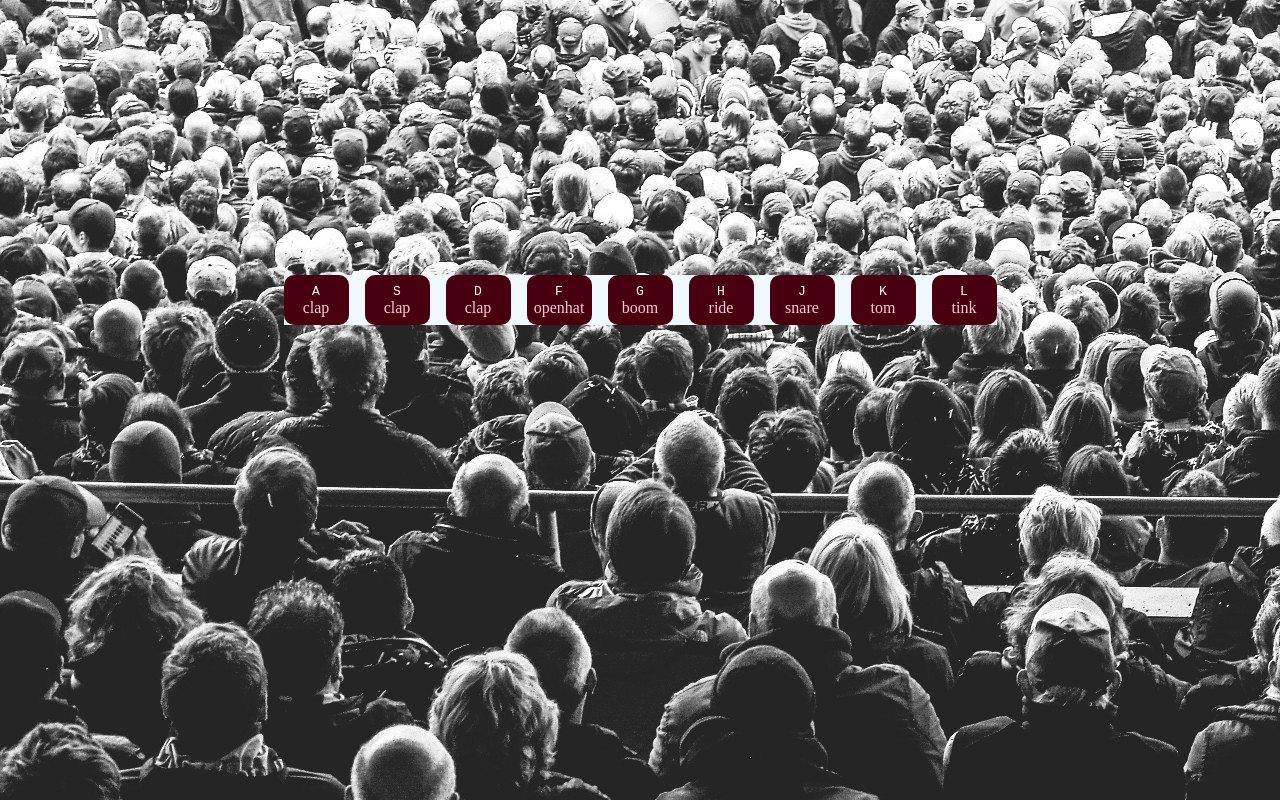
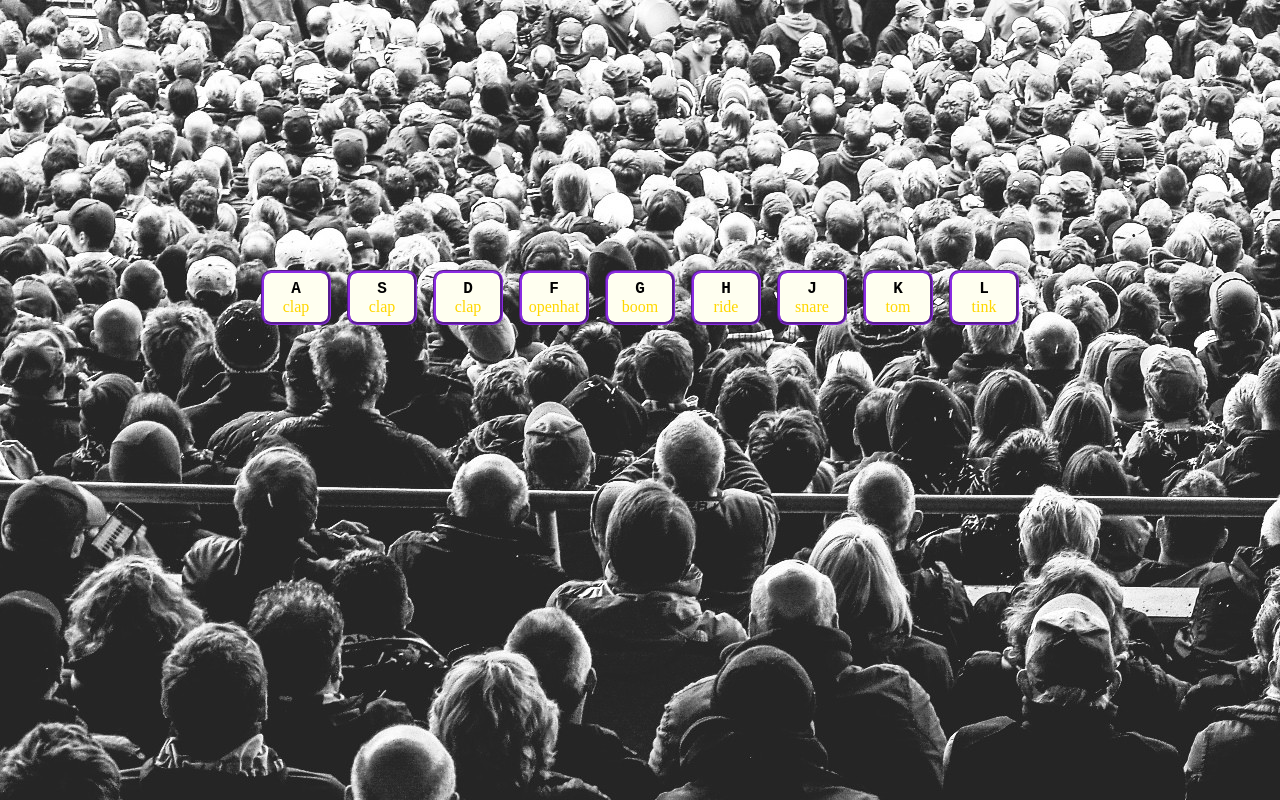
Before and after one commit to makemile/drum-sound, a website: page index.html in a window 1280 px wide. Drawn offline with Linux system fonts and the light colour scheme.

Commit message:
add: styles key

```diff
--- a/src/styles/app.css
+++ b/src/styles/app.css
@@ -6,7 +6,8 @@
 
 body {
     background-image: url(/src/img/background.jpg);
-    display: flex; /* align-content: flex-end; */
+    display: flex;
+    /* align-content: flex-end; */
     justify-content: center;
     height: 325px;
     align-items: flex-end;
@@ -22,23 +23,28 @@ body {
     flex-direction: column;
     justify-content: center;
     align-items: center;
-    width: 65px;
-    height: 50px;
-    background: rgb(72, 00, 17);
-    border-radius: 10px
+    width: 70px;
+    height: 55px;
+    background: ivory;
+    border-radius: 10px;
+    border: groove;
+    border-color: blueviolet;
+    cursor: pointer;
 }
 
-kbd samp{
-    color: white;
+kbd samp {
+    font-weight: 500;
+    font-weight: bold;
+    font-size: 1rem;
 }
 
-span{
-    color: #ffc5d9
+span {
+    font-weight: 100;
+    color: gold;
 }
 
-.item-sound-keys{
+.item-sound-keys {
     display: flex;
     justify-content: center;
-    background-color: aliceblue;
     gap: 1rem;
 }
```
Also changed, not shown: index.html (+11 -36 lines).
